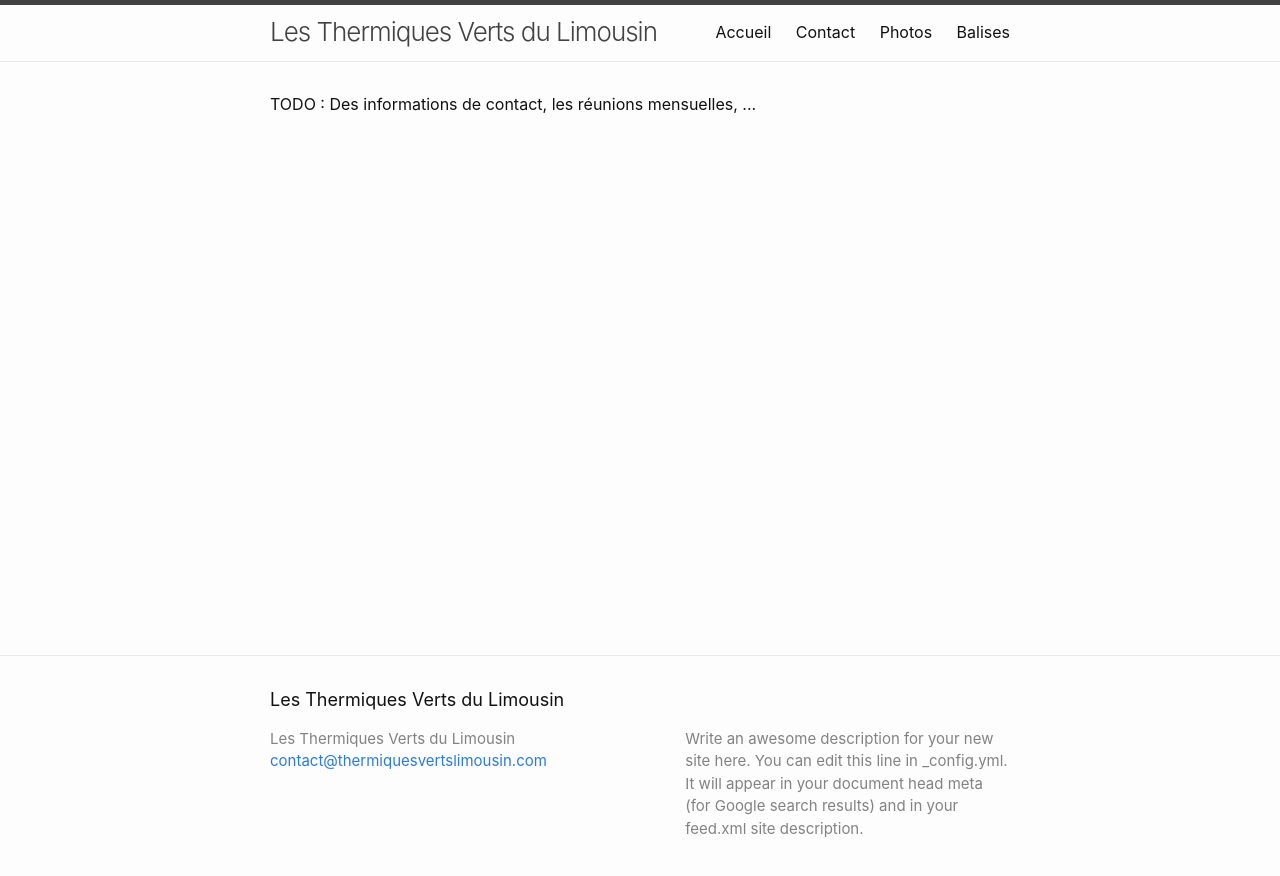
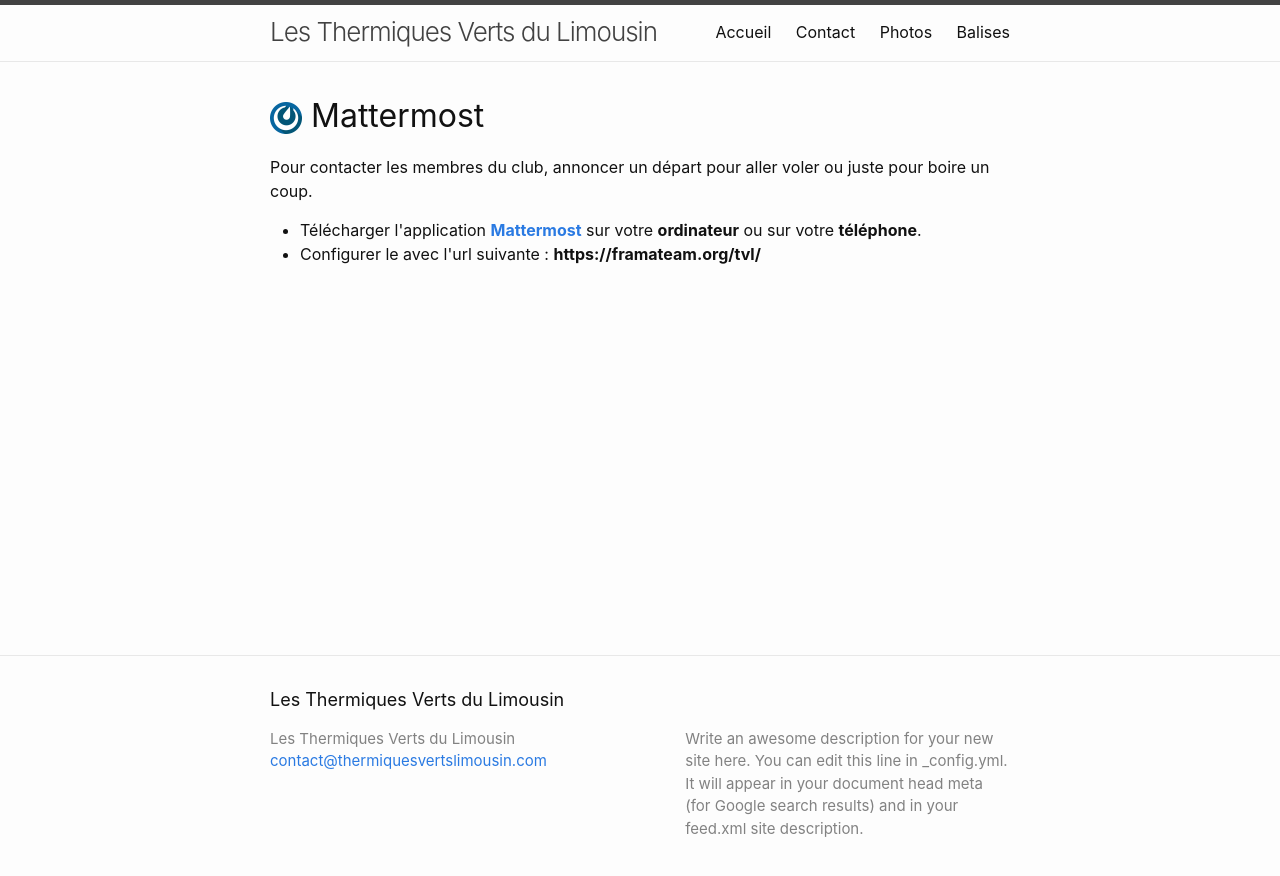
Before and after one commit to thermiques-verts-du-limousin/thermiques-verts-du-limousin.github.io, a Jekyll site: the page built from contact.html, in a window 1280 px wide. Shown: the top 876 px of the page. Built offline with Jekyll 4.4.1, drawn with Linux system fonts in a browser that asks for light colours.

Commit message:
Page Contact : Mattermost

```diff
--- a/contact.html
+++ b/contact.html
@@ -2,8 +2,14 @@
 layout: default
 title: Contact
 permalink: /contact/
+urlMattermost: https://mattermost.com/download/#mattermostApps
 ---
 
+<h1><a href="{{ page.urlMattermost }}"><img src="../assets/mattermost.png" width="32" height="32"/></a>&nbsp;Mattermost</h1>
 <p>
-TODO : Des informations de contact, les réunions mensuelles, ...
+Pour contacter les membres du club, annoncer un départ pour aller voler ou juste pour boire un coup.
+<ul>
+  <li>Télécharger l'application <b><a href="{{ page.urlMattermost }}">Mattermost</a></b> sur votre <b>ordinateur</b> ou sur votre <b>téléphone</b>.</li>
+  <li>Configurer le avec l'url suivante : <b>https://framateam.org/tvl/</b>
+</ul>
 </p>
```
Also changed, not shown: assets/mattermost.png (added).
